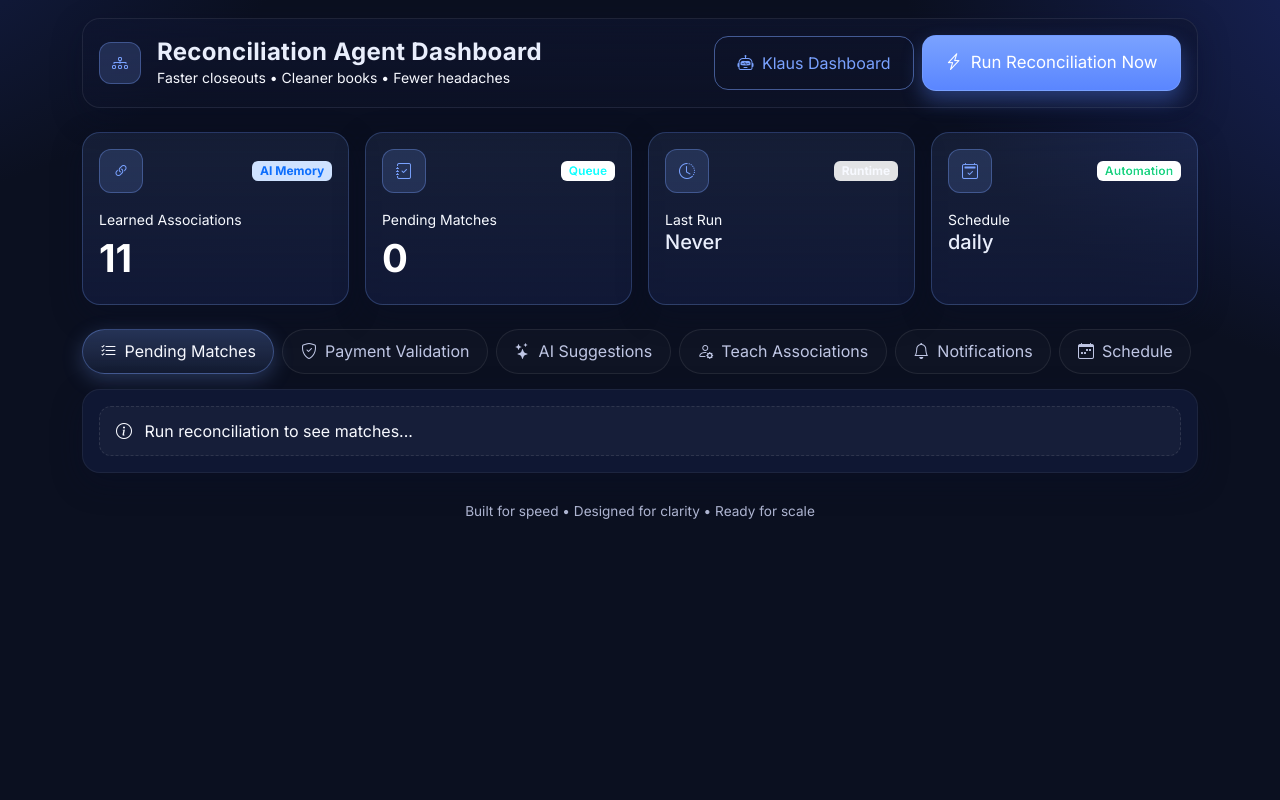
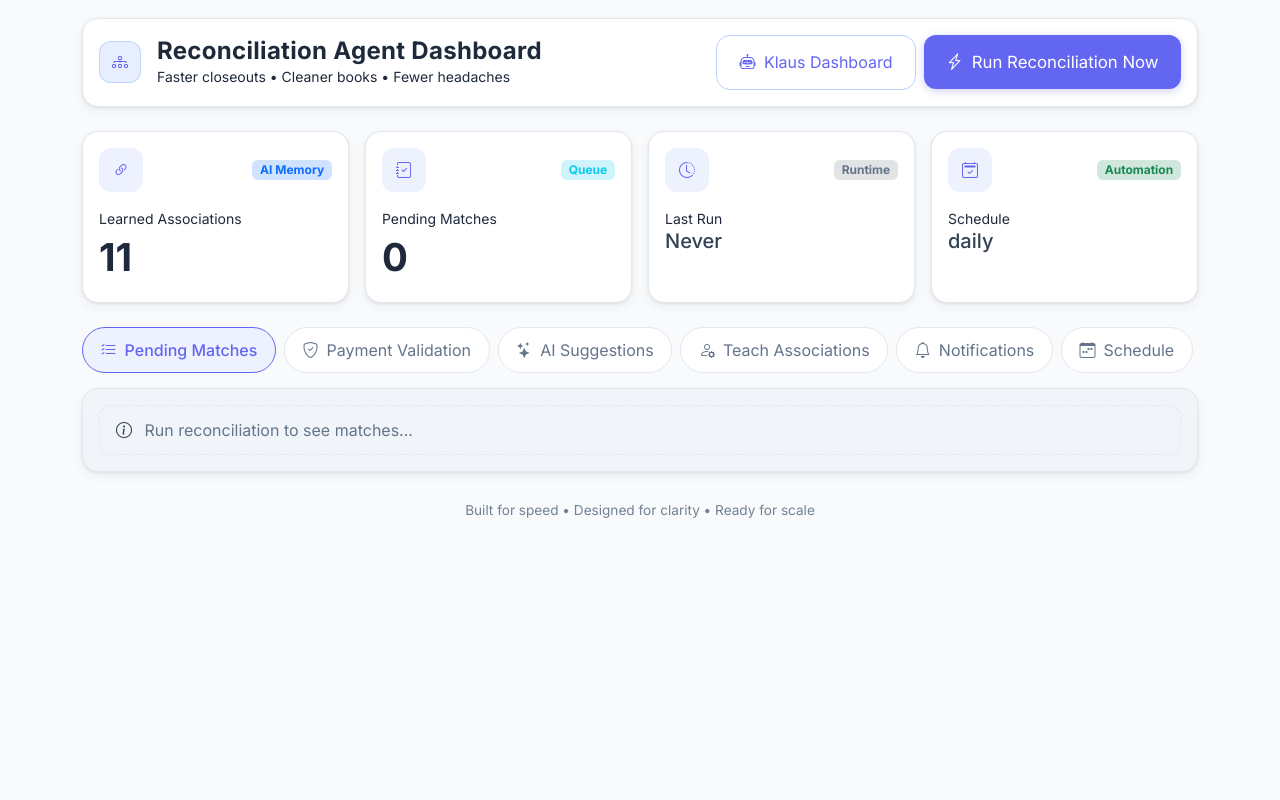
Before and after one commit to Dlopez9316/klaus, a FastAPI app: page / in a window 1280 px wide. Run offline with FastAPI, Linux system fonts and the light colour scheme; data that the repository does not hold is empty; some libraries are stand-ins or nearby versions.

Commit message:
Light theme, fast approve/deny, improved name matching

```diff
--- a/templates/dashboard.html
+++ b/templates/dashboard.html
@@ -14,40 +14,43 @@
 
   <style>
     :root{
-      --bg: #0b1020;
-      --card: #121a3a;
-      --card-2: #0f1733;
-      --text: #e9eefc;              /* main text */
-      --text-strong: #f7f9ff;       /* extra bright for contrast */
-      --muted: #bfc6e4;
-      --primary: #7aa2ff;
-      --primary-strong:#5a86ff;
-      --warning:#ffd166;
-      --success:#66e0a3;
-      --danger:#ff6b6b;
-      --shadow: 0 10px 30px rgba(10,14,40,.35);
-      --radius: 18px;
+      --bg: #f8fafc;
+      --card: #ffffff;
+      --card-2: #f1f5f9;
+      --text: #334155;
+      --text-strong: #1e293b;
+      --muted: #64748b;
+      --primary: #6366f1;
+      --primary-strong: #4f46e5;
+      --primary-light: #eef2ff;
+      --warning: #f59e0b;
+      --warning-light: #fef3c7;
+      --success: #10b981;
+      --success-light: #d1fae5;
+      --danger: #ef4444;
+      --danger-light: #fee2e2;
+      --shadow: 0 1px 3px rgba(0,0,0,0.08), 0 4px 12px rgba(0,0,0,0.05);
+      --shadow-lg: 0 4px 20px rgba(0,0,0,0.08);
+      --radius: 16px;
+      --border: #e2e8f0;
     }
     *{font-family: Inter, system-ui, -apple-system, Segoe UI, Roboto, "Helvetica Neue", Arial;}
     body{
-      background: radial-gradient(90rem 60rem at -20% -20%, #18255a 0%, rgba(11,16,32,0) 40%),
-                  radial-gradient(80rem 60rem at 120% -10%, #1d2b70 0%, rgba(11,16,32,0) 50%),
-                  var(--bg);
+      background: var(--bg);
       color: var(--text);
       min-height: 100vh;
       padding: 18px 18px 48px;
     }
     .app-nav{
-      backdrop-filter: blur(10px);
-      background: linear-gradient(180deg, rgba(15,21,48,.65), rgba(15,21,48,.35));
-      border: 1px solid rgba(255,255,255,.08);
+      background: var(--card);
+      border: 1px solid var(--border);
       border-radius: var(--radius);
       box-shadow: var(--shadow);
     }
-    .brand{font-weight: 700; letter-spacing:.3px;}
+    .brand{font-weight: 700; letter-spacing:.3px; color: var(--text-strong);}
     .kpi-card{
-      background: linear-gradient(180deg, rgba(122,162,255,.10), rgba(18,26,58,.85));
-      border: 1px solid rgba(122,162,255,.25);
+      background: var(--card);
+      border: 1px solid var(--border);
       border-radius: var(--radius);
       box-shadow: var(--shadow);
       height: 100%;
@@ -55,17 +58,16 @@
     .kpi-card .icon{
       width: 44px;height: 44px;border-radius: 12px;
       display:flex;align-items:center;justify-content:center;
-      background: rgba(122,162,255,.15);color: var(--primary);
-      box-shadow: inset 0 0 0 1px rgba(122,162,255,.35);
+      background: var(--primary-light);color: var(--primary);
     }
-    .kpi-value{font-size: 2.4rem; font-weight: 700; color: #ffffff;}
+    .kpi-value{font-size: 2.4rem; font-weight: 700; color: var(--text-strong);}
     .card{
       background: var(--card);
-      border: 1px solid rgba(255,255,255,.06);
+      border: 1px solid var(--border);
       border-radius: var(--radius);
       box-shadow: var(--shadow);
     }
-    .card-plain{background: var(--card-2);}
+    .card-plain{background: var(--card-2); border: 1px solid var(--border);}
 
     /* Tabs */
     .nav-tabs{
@@ -73,116 +75,135 @@
     }
     .nav-tabs .nav-link{
       color: var(--muted);
-      border: 1px solid rgba(255,255,255,.08) !important;
+      border: 1px solid var(--border) !important;
       border-radius: 999px !important;
-      background: rgba(255,255,255,.02);
+      background: var(--card);
       padding: .6rem 1.1rem;
       display: inline-flex; align-items: center; gap: .5rem;
+      transition: all 0.2s ease;
+    }
+    .nav-tabs .nav-link:hover{
+      background: var(--card-2);
+      color: var(--text-strong);
     }
     .nav-tabs .nav-link.active{
-      color: var(--text-strong);
-      background: linear-gradient(180deg, rgba(122,162,255,.25), rgba(122,162,255,.08));
-      border-color: rgba(122,162,255,.35) !important;
-      box-shadow: 0 6px 20px rgba(122,162,255,.25);
+      color: var(--primary);
+      background: var(--primary-light);
+      border-color: var(--primary) !important;
+      font-weight: 500;
     }
 
     /* Buttons */
     .btn-primary{
-      background: linear-gradient(180deg, var(--primary), var(--primary-strong));
-      border: 1px solid rgba(122,162,255,.65);
-      box-shadow: 0 10px 20px rgba(90,134,255,.35);
-      border-radius: 14px;
+      background: var(--primary);
+      border: none;
+      box-shadow: 0 2px 8px rgba(99, 102, 241, 0.3);
+      border-radius: 12px;
+      transition: all 0.2s ease;
+    }
+    .btn-primary:hover{
+      background: var(--primary-strong);
+      box-shadow: 0 4px 12px rgba(99, 102, 241, 0.4);
+      transform: translateY(-1px);
+    }
+    .btn-success{
+      background: var(--success);
+      border: none;
+      border-radius: 10px;
+    }
+    .btn-danger{
+      background: var(--danger);
+      border: none;
+      border-radius: 10px;
     }
     .btn-reconcile{font-size: 1.05rem; padding:.9rem 1.4rem;}
     .confidence-badge{
-      font-size: .95rem;
-      padding: .45rem .8rem;
+      font-size: .85rem;
+      padding: .4rem .75rem;
       border-radius: 999px;
+      font-weight: 600;
     }
 
     /* List cards */
     .match-card,.suggestion-card{
       border-left: 4px solid var(--primary);
-      background: linear-gradient(180deg, rgba(122,162,255,.10), rgba(18,26,58,.85));
+      background: var(--card);
       border-radius: 14px;
-      border: 1px solid rgba(122,162,255,.25);
+      border: 1px solid var(--border);
       margin-bottom: 14px;
-      color: var(--text-strong); /* ensure bright text inside */
+      transition: all 0.2s ease;
+    }
+    .match-card:hover{
+      box-shadow: var(--shadow-lg);
+      transform: translateY(-2px);
     }
     .suggestion-card{border-left-color: var(--warning);}
 
     .divider{
       height:1px;
-      background: linear-gradient(90deg, rgba(255,255,255,0), rgba(255,255,255,.08), rgba(255,255,255,0));
+      background: var(--border);
       margin: .75rem 0 1rem;
     }
     .list-row{
       display:flex;justify-content:space-between;align-items:center;
-      padding:.5rem .25rem; border-bottom:1px dashed rgba(255,255,255,.08);
+      padding:.5rem .25rem; border-bottom:1px dashed var(--border);
       color: var(--text-strong);
     }
     .list-row:last-child{border-bottom:none;}
 
-    /* >>> UNIVERSAL HIGH-CONTRAST TEXT FIXES <<< */
-    /* Make anything “muted/secondary/small/label” bright and legible */
+    /* Text colors for light theme */
     .text-muted,
     .text-secondary,
     .text-body-secondary,
     small,
-    .form-text,
-    .form-label,
-    label,
-    .card-plain p,
-    .card-plain small,
-    .match-card small,
-    .suggestion-card small {
-      color: var(--text-strong) !important;
+    .form-text {
+      color: var(--muted) !important;
     }
 
-    /* All text inside cards should be high contrast white */
+    .form-label,
+    label {
+      color: var(--text-strong) !important;
+      font-weight: 500;
+    }
+
     .card strong,
     .card-body strong,
-    .card-body,
-    .card-body div,
     .card h6,
     strong {
       color: var(--text-strong) !important;
     }
 
-    /* Ensure Bootstrap utility text classes have high contrast */
-    .text-success,
-    .text-warning,
-    .text-info,
-    .text-danger,
-    h6.text-success,
-    h6.text-warning,
-    h6.text-info {
-      filter: brightness(1.5) !important;
+    .card-body,
+    .card-body div {
+      color: var(--text);
     }
 
     /* Muted containers */
     .muted-box{
-      background: rgba(255,255,255,.03);
-      border: 1px dashed rgba(255,255,255,.1);
+      background: var(--card-2);
+      border: 1px dashed var(--border);
       border-radius: 12px;
       padding: .75rem 1rem;
-      color: var(--text-strong) !important;
     }
 
-    /* Inputs: text + placeholder + labels all bright */
+    /* Inputs */
     .form-control,
     .form-select{
       color: var(--text-strong);
-      background-color: rgba(255,255,255,0.03);
-      border-color: rgba(255,255,255,0.18);
+      background-color: var(--card);
+      border-color: var(--border);
+      border-radius: 10px;
+    }
+    .form-control:focus,
+    .form-select:focus{
+      border-color: var(--primary);
+      box-shadow: 0 0 0 3px var(--primary-light);
     }
     .form-control::placeholder{
-      color: rgba(247,249,255,0.85);
-      opacity: 1;
+      color: var(--muted);
     }
-    .form-label{ font-weight: 600; color: var(--text-strong) !important; }
 
-    /* Card headings brighter */
+    /* Card headings */
     .card-plain h5, .card-plain h6 { color: var(--text-strong); }
 
     .footer{
@@ -205,8 +226,8 @@
       visibility: hidden;
       width: 400px;
       max-width: 90vw;
-      background-color: rgba(18, 26, 58, 0.98);
-      color: var(--text-strong);
+      background-color: var(--text-strong);
+      color: #fff;
       text-align: left;
       border-radius: 12px;
       padding: 12px 16px;
@@ -217,8 +238,7 @@
       margin-left: 0;
       opacity: 0;
       transition: opacity 0.3s;
-      border: 1px solid rgba(122, 162, 255, 0.35);
-      box-shadow: 0 10px 30px rgba(10, 14, 40, 0.5);
+      box-shadow: var(--shadow-lg);
       font-size: 0.9rem;
       word-wrap: break-word;
       white-space: pre-wrap;
@@ -232,7 +252,7 @@
       margin-left: -5px;
       border-width: 5px;
       border-style: solid;
-      border-color: rgba(18, 26, 58, 0.98) transparent transparent transparent;
+      border-color: var(--text-strong) transparent transparent transparent;
     }
 
     .description-text:hover .tooltip-content {
@@ -243,12 +263,13 @@
     .date-badge {
       display: inline-block;
       padding: 4px 10px;
-      background: rgba(122, 162, 255, 0.15);
-      border: 1px solid rgba(122, 162, 255, 0.25);
+      background: var(--primary-light);
+      border: 1px solid rgba(99, 102, 241, 0.2);
       border-radius: 8px;
       font-size: 0.85rem;
+      color: var(--primary);
       margin-right: 8px;
-      color: var(--text-strong);
+      font-weight: 500;
     }
   </style>
 </head>
```
